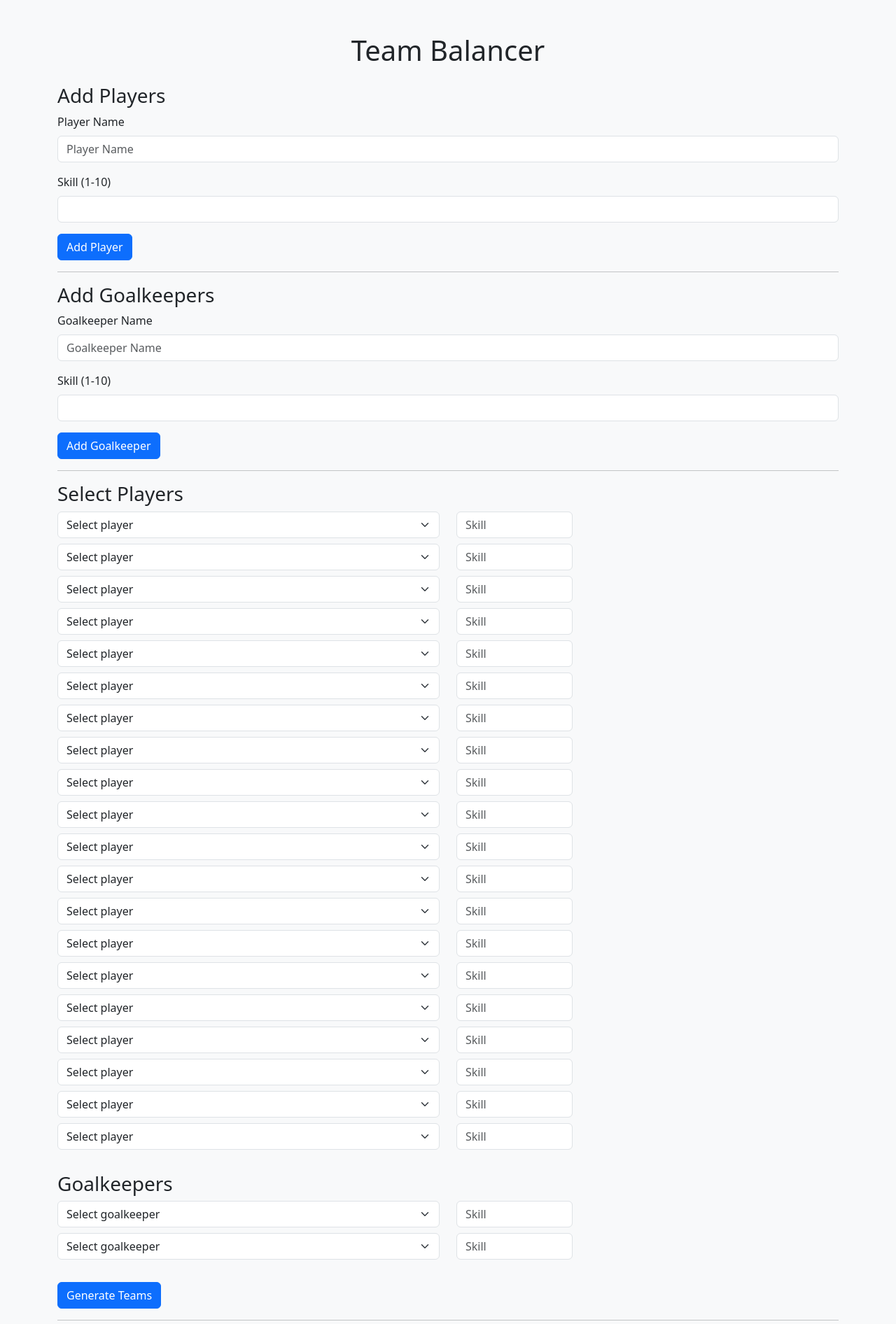
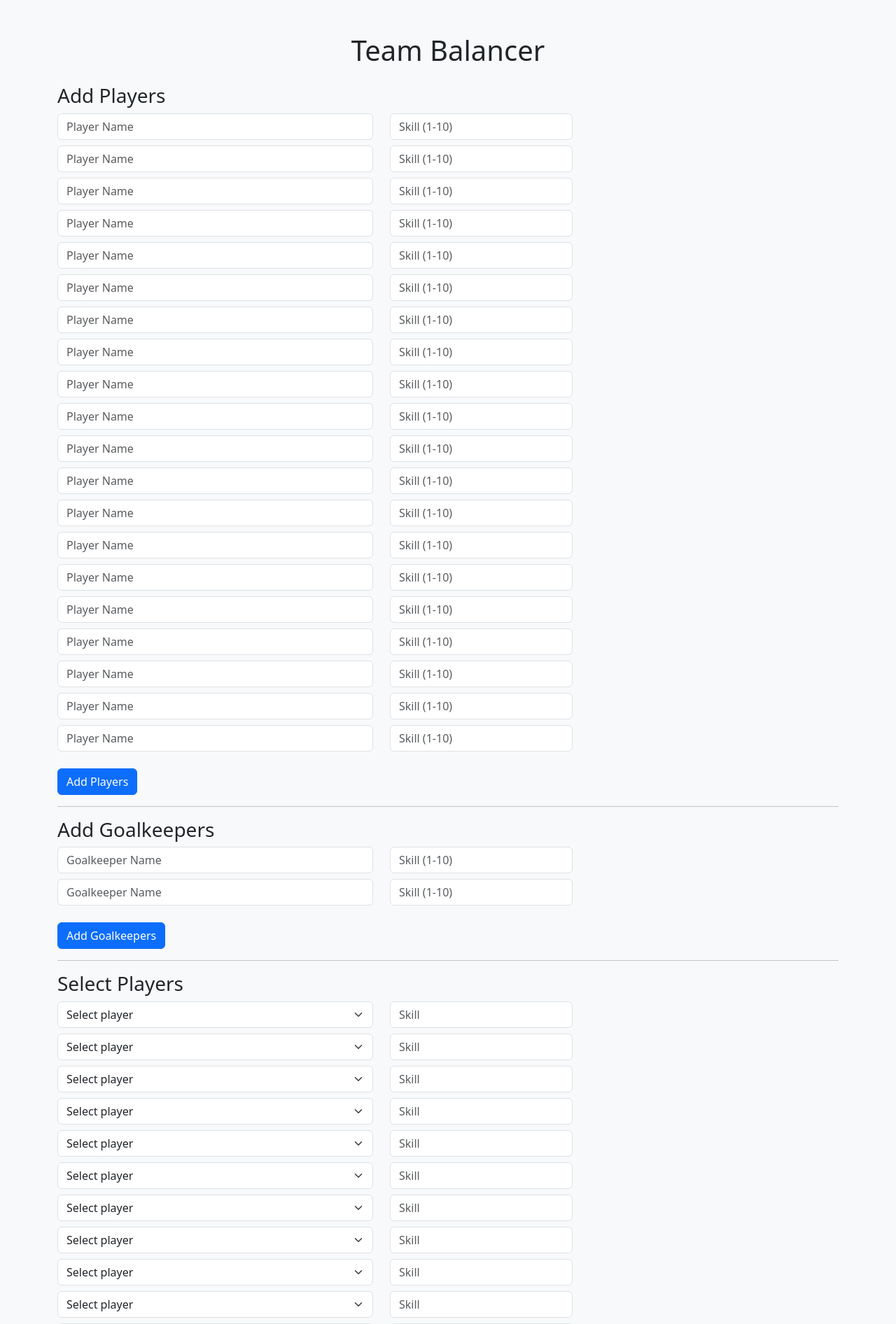
Before and after one commit to MarkkoFarmer/Team-Balancer, a Flask app: page / in a window 1280 px wide. Shown: the top 1892 px of the page at 70% size. Run offline with Flask 3, Linux system fonts and the light colour scheme.

Commit message:
Update index.html

```diff
--- a/templates/index.html
+++ b/templates/index.html
@@ -11,30 +11,34 @@
 
     <h3>Add Players</h3>
     <form method="POST">
-        <div class="mb-3">
-            <label for="new_player_name" class="form-label">Player Name</label>
-            <input type="text" name="new_player_name" id="new_player_name" class="form-control" placeholder="Player Name" required>
+        <div class="row mb-3">
+            {% for i in range(20) %}
+            <div class="col-md-5 mb-2">
+                <input type="text" name="player_name" class="form-control" placeholder="Player Name" required>
+            </div>
+            <div class="col-md-3 mb-2">
+                <input type="number" name="player_skill" min="1" max="10" class="form-control" placeholder="Skill (1-10)" required>
+            </div>
+            {% endfor %}
         </div>
-        <div class="mb-3">
-            <label for="new_player_skill" class="form-label">Skill (1-10)</label>
-            <input type="number" name="new_player_skill" id="new_player_skill" class="form-control" min="1" max="10" required>
-        </div>
-        <button type="submit" class="btn btn-primary">Add Player</button>
+        <button type="submit" class="btn btn-primary">Add Players</button>
     </form>
 
     <hr>
 
     <h3>Add Goalkeepers</h3>
     <form method="POST">
-        <div class="mb-3">
-            <label for="new_gk_name" class="form-label">Goalkeeper Name</label>
-            <input type="text" name="new_gk_name" id="new_gk_name" class="form-control" placeholder="Goalkeeper Name" required>
+        <div class="row mb-3">
+            {% for i in range(2) %}
+            <div class="col-md-5 mb-2">
+                <input type="text" name="gk_name" class="form-control" placeholder="Goalkeeper Name" required>
+            </div>
+            <div class="col-md-3 mb-2">
+                <input type="number" name="gk_skill" min="1" max="10" class="form-control" placeholder="Skill (1-10)" required>
+            </div>
+            {% endfor %}
         </div>
-        <div class="mb-3">
-            <label for="new_gk_skill" class="form-label">Skill (1-10)</label>
-            <input type="number" name="new_gk_skill" id="new_gk_skill" class="form-control" min="1" max="10" required>
-        </div>
-        <button type="submit" class="btn btn-primary">Add Goalkeeper</button>
+        <button type="submit" class="btn btn-primary">Add Goalkeepers</button>
     </form>
 
     <hr>
@@ -43,7 +47,7 @@
     <form method="POST">
         <div class="row mb-4">
             {% for i in range(20) %}
-            <div class="col-md-6 mb-2">
+            <div class="col-md-5 mb-2">
                 <select name="player_name" class="form-select" required>
                     <option value="">Select player</option>
                     {% for name in players %}
@@ -51,7 +55,7 @@
                     {% endfor %}
                 </select>
             </div>
-            <div class="col-md-2 mb-2">
+            <div class="col-md-3 mb-2">
                 <input type="number" name="player_skill" min="1" max="10" class="form-control" placeholder="Skill" value="{{ players[selected_player] if selected_player in players else '' }}" required>
             </div>
             {% endfor %}
@@ -60,7 +64,7 @@
         <div class="row mb-4">
             <h3>Goalkeepers</h3>
             {% for i in range(2) %}
-            <div class="col-md-6 mb-2">
+            <div class="col-md-5 mb-2">
                 <select name="gk_name" class="form-select" required>
                     <option value="">Select goalkeeper</option>
                     {% for name in goalkeepers %}
@@ -68,7 +72,7 @@
                     {% endfor %}
                 </select>
             </div>
-            <div class="col-md-2 mb-2">
+            <div class="col-md-3 mb-2">
                 <input type="number" name="gk_skill" min="1" max="10" class="form-control" placeholder="Skill" required>
             </div>
             {% endfor %}
```
Also changed, not shown: other parts of templates/index.html (+2 -0 lines).
